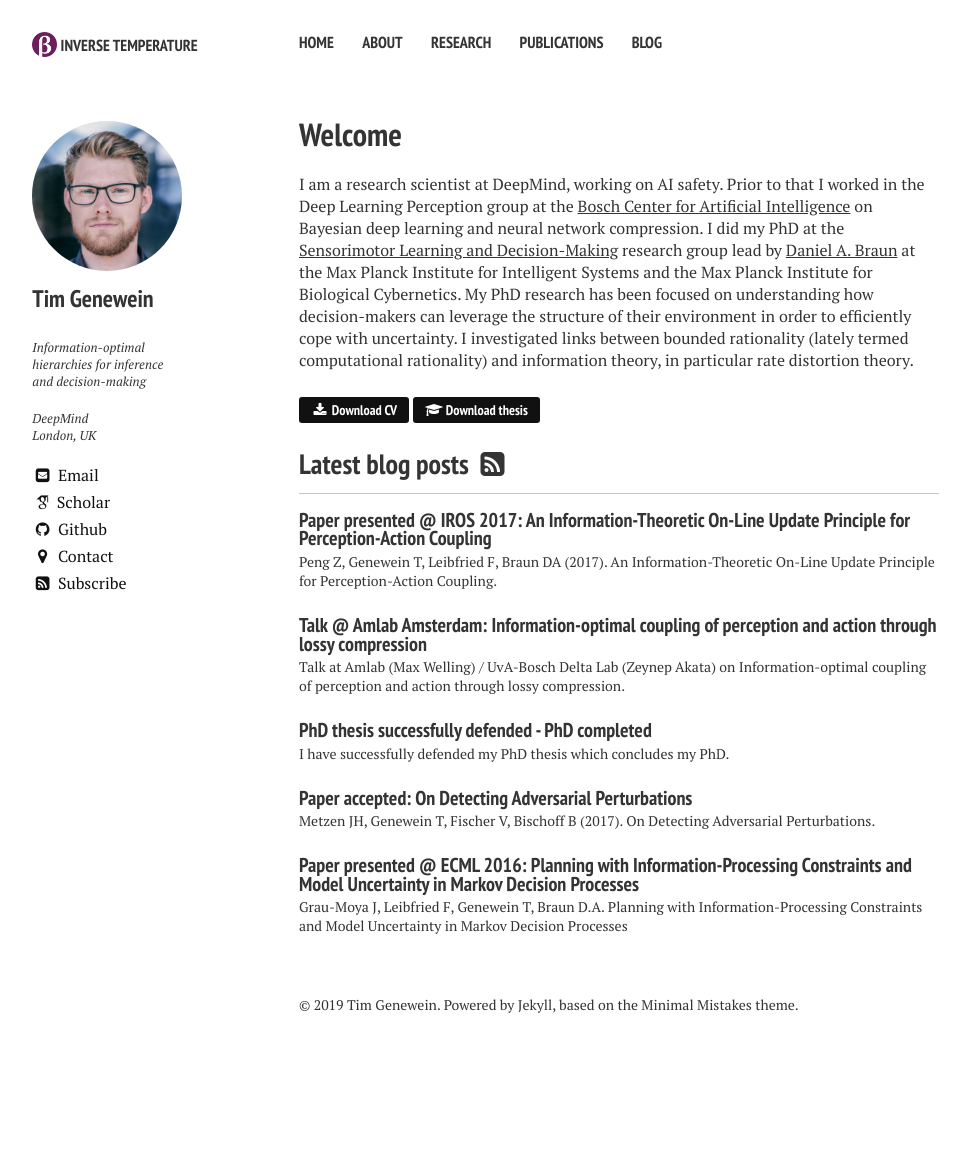
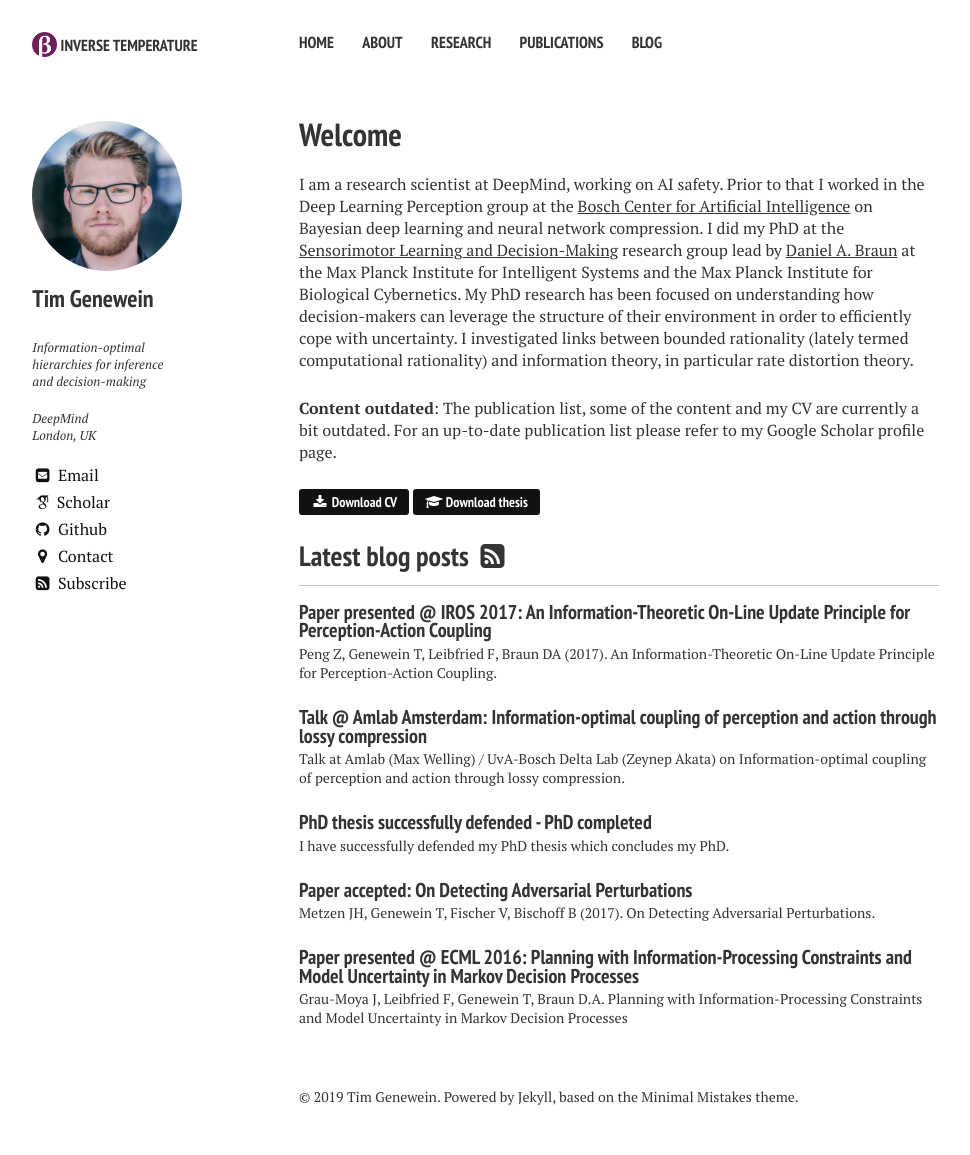
Before and after one commit to tgenewein/tgenewein.github.io, a Jekyll site: the page built from index.md, in a window 1280 px wide. Shown: the whole page, without its empty margins (21-991 px from the left). Built offline with Jekyll 4.4.1, drawn with Linux system fonts in a browser that asks for light colours; nearby versions of some CDN libraries; some web fonts are replaced; before the commit the page ends 1063 px from its top, so only the background shows below that.

Commit message:
Update index.md

```diff
--- a/index.md
+++ b/index.md
@@ -18,5 +18,7 @@ tags: [bounded rationality, hierarchies, abstraction, rate distortion, free ener
 # [Welcome]({{ site.url }}/about/)
 I am a research scientist at DeepMind, working on AI safety. Prior to that I worked in the Deep Learning Perception group at the [Bosch Center for Artificial Intelligence](https://www.bosch-ai.com/en/home/home.html) on Bayesian deep learning and neural network compression. I did my PhD at the [Sensorimotor Learning and Decision-Making](http://www.kyb.tuebingen.mpg.de/research/rg/braun.html) research group lead by [Daniel A. Braun](https://www.uni-ulm.de/in/neuroinformatik/mitarbeiter/d-braun/) at the Max Planck Institute for Intelligent Systems and the Max Planck Institute for Biological Cybernetics. My PhD research has been focused on understanding how decision-makers can leverage the structure of their environment in order to efficiently cope with uncertainty. I investigated links between bounded rationality (lately termed computational rationality) and information theory, in particular rate distortion theory.
 
+**Content outdated**: The publication list, some of the content and my CV are currently a bit outdated. For an up-to-date publication list please refer to my Google Scholar profile page.
+
 <a href="{{ site.url }}/files/CV.pdf" class="btn"><i class="fa fa-fw fa-download"></i> Download CV</a>
 <a href="{{ site.url }}/files/PhD_Thesis.pdf" class="btn"><i class="fa fa-graduation-cap"></i> Download thesis</a>
```
